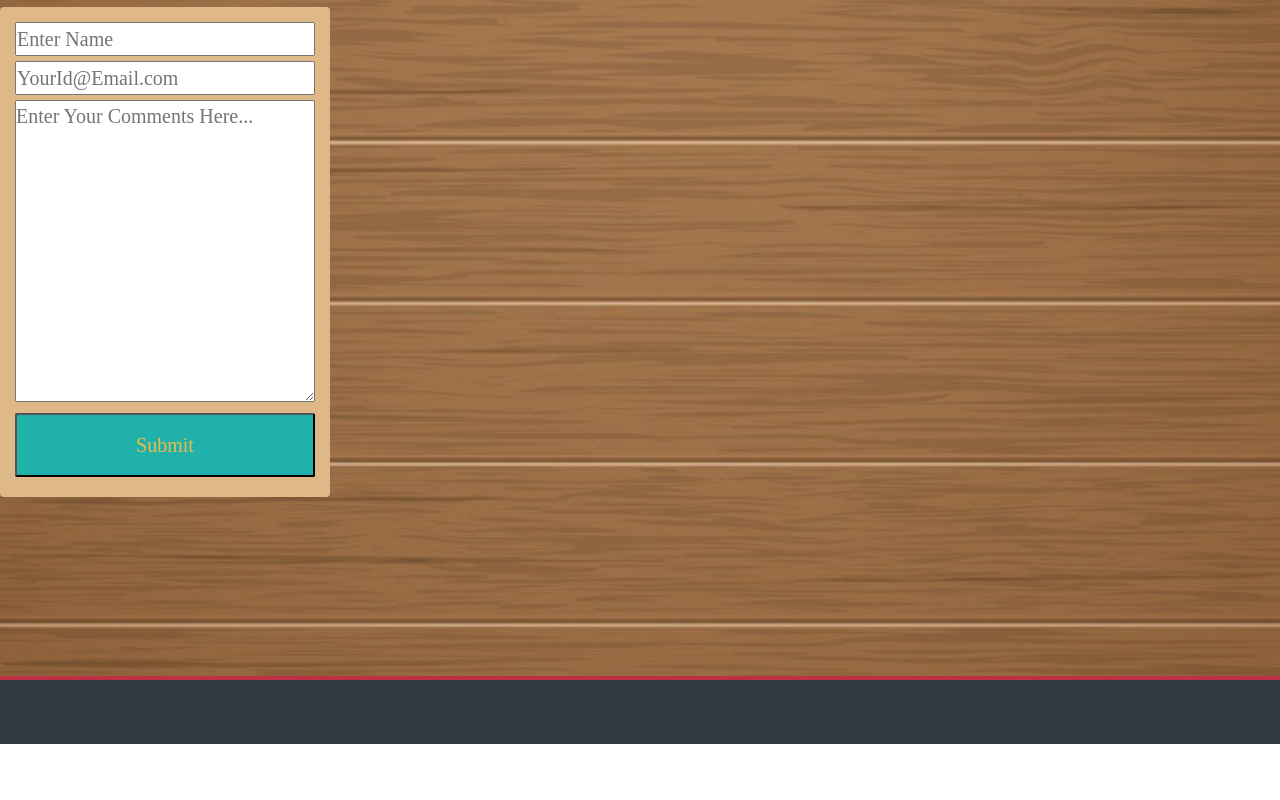
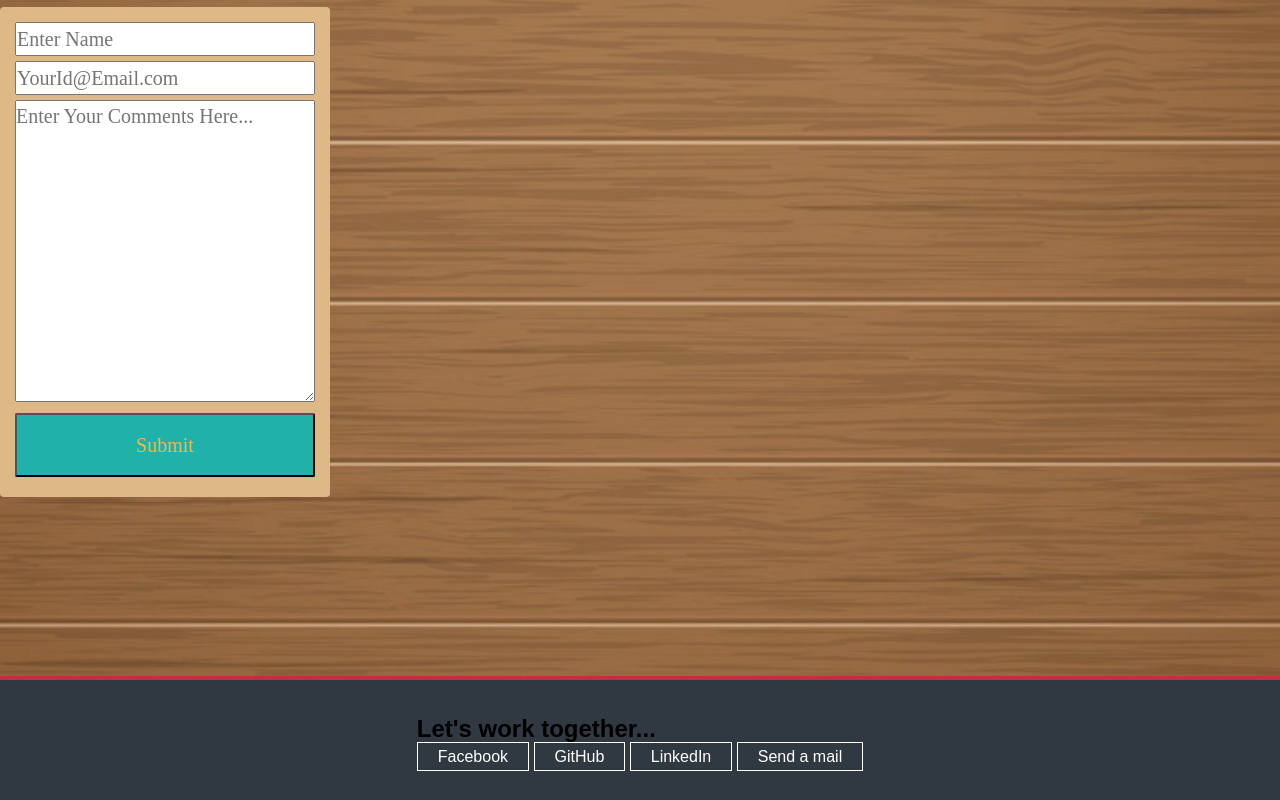
Before and after one commit to piyush-gupta092/Food-O-Way, a plain HTML site: page index.html in a window 1280 px wide. Shown: the part 2367-3167 px from the top of the page. Before the commit the page ends 3111 px from the top, so only its background shows below. Drawn offline with Linux system fonts and the light colour scheme.

Commit message:
index file

```diff
--- a/index.html
+++ b/index.html
@@ -107,7 +107,21 @@
 
         <!--Footer Section Start-->
         <footer>
+            <section id="Personal-contact" class="contact-section">
+                <div class="contact-section-header">
+                  <h2>Let's work together...</h2>
+                </div>
+                <div class="contact-links">
+                  <a href="" target="_blank" class="btn contact-details">Facebook</a>
 
+                  <a id="profile-link" href="" target="_blank" class="btn contact-details">GitHub</a>
+
+                  <a href="" target="_blank" class="btn contact-details">LinkedIn</a>
+
+                  <a href="mailto:piyushgupta092@gmail.com" class="btn contact-details">
+                      <i class="fas fa-at"></i> Send a mail</a>
+                </div>
+              </section>
         </footer>
         <!--Footer Section End-->
     </body>
```
